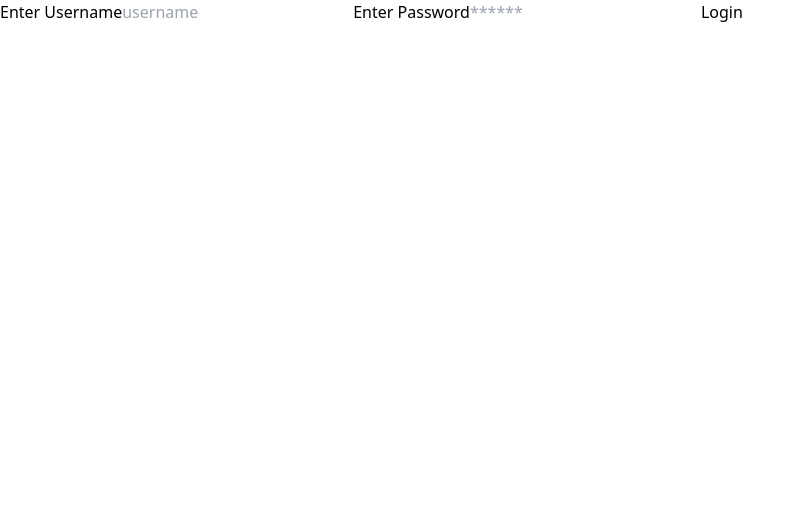
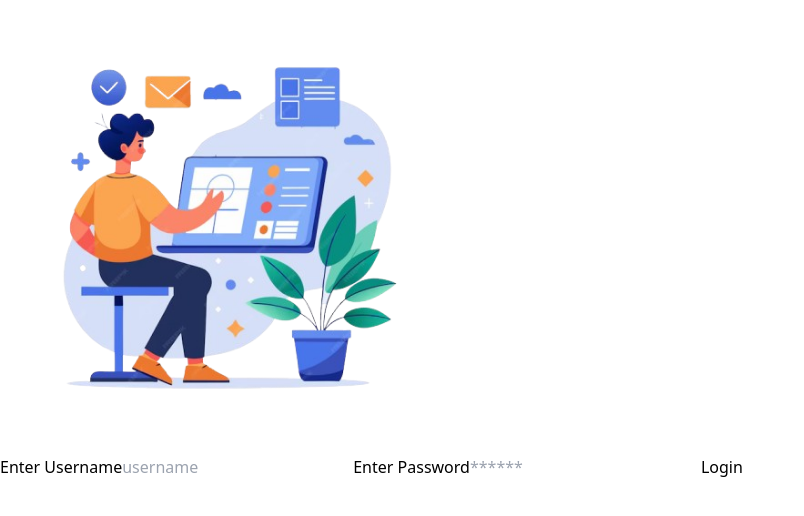
Before and after one commit to Devanshi-Bilthare/chat-app-frontend, a React (Vite) app: page /signin in a window 1280 px wide. Shown: the top 516 px of the page, without its empty margins (0-804 px from the left). Built offline with nearby package versions, Linux system fonts and the light colour scheme; no server answers.

Commit message:
added illustration to sign in page

```diff
--- a/src/pages/SignIn.jsx
+++ b/src/pages/SignIn.jsx
@@ -2,6 +2,7 @@ import React, { useEffect, useState } from "react";
 import { useDispatch, useSelector } from "react-redux";
 import { useNavigate } from "react-router-dom";
 import { Login } from "../features/auth/authSlice";
+import Image from '../assets/signup.png'
 
 const SignIn = () => {
   const dispatch = useDispatch();
@@ -34,7 +35,8 @@ const SignIn = () => {
 
 
   return (
-    <div className="w-full h-screen flex justify-center items-center">
+    <div className="w-full h-screen flex md:flex-row flex-col justify-center items-center">
+      <img className='h-[30vh] md:h-auto' src={Image} alt="" />
       <form onSubmit={submitHandler} className="md:w-[30%] w-[90%] border rounded-xl p-4">
         <label htmlFor="username">Enter Username</label>
         <input
```
